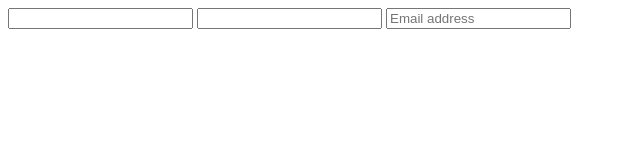
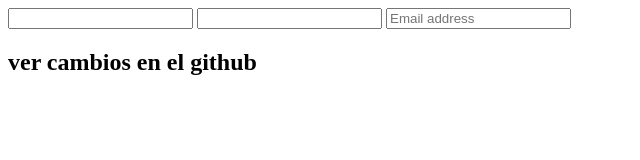
Before and after one commit to camilo429/proyecto-merqueo, a plain HTML site: page login.html in a window 1280 px wide. Shown: the whole page, without its empty margins (0-640 px from the left). Drawn offline with Linux system fonts and the light colour scheme.

Commit message:
ver cambios en el github

```diff
--- a/login.html
+++ b/login.html
@@ -14,6 +14,7 @@
             <input type="email">
             <input type="password">
             <input type="text" name="email" placeholder="Email address">
+            <h2>ver cambios en el github</h2>
         </form>
     </div>
 </body>
```
